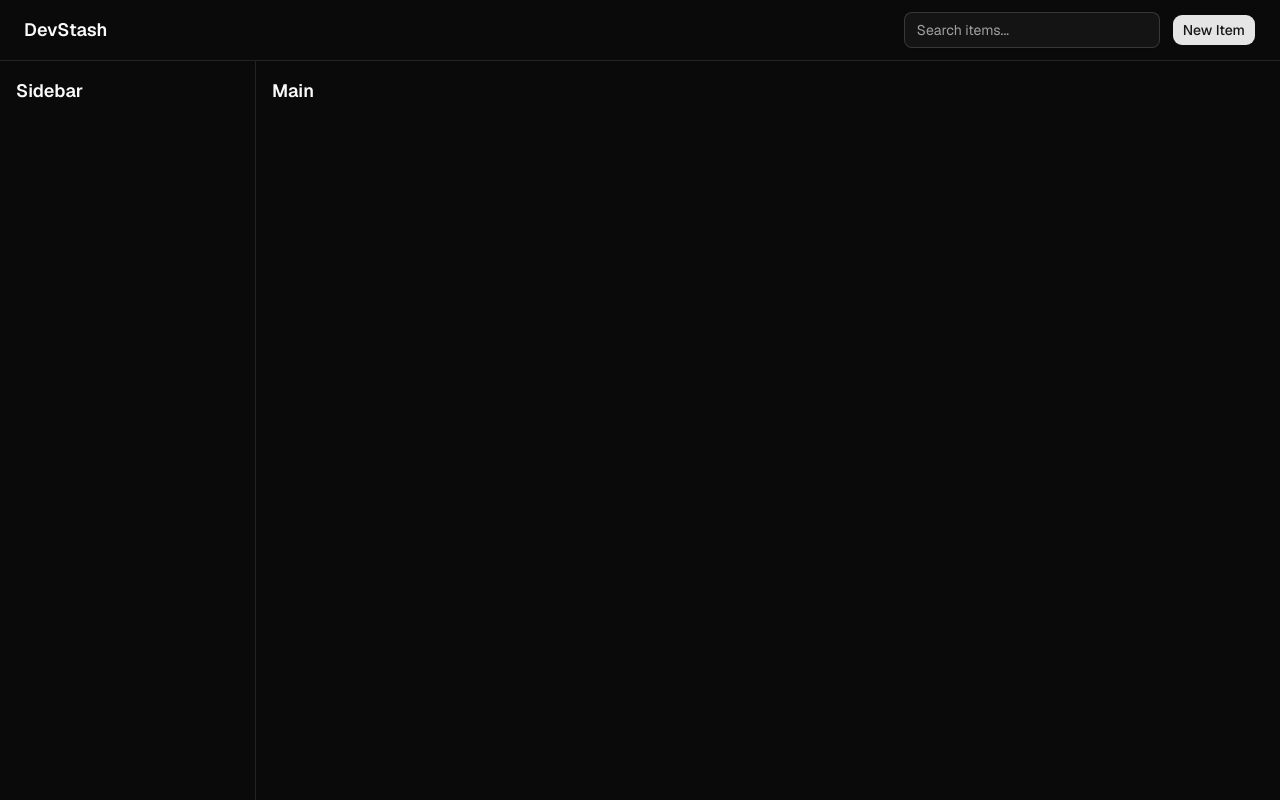
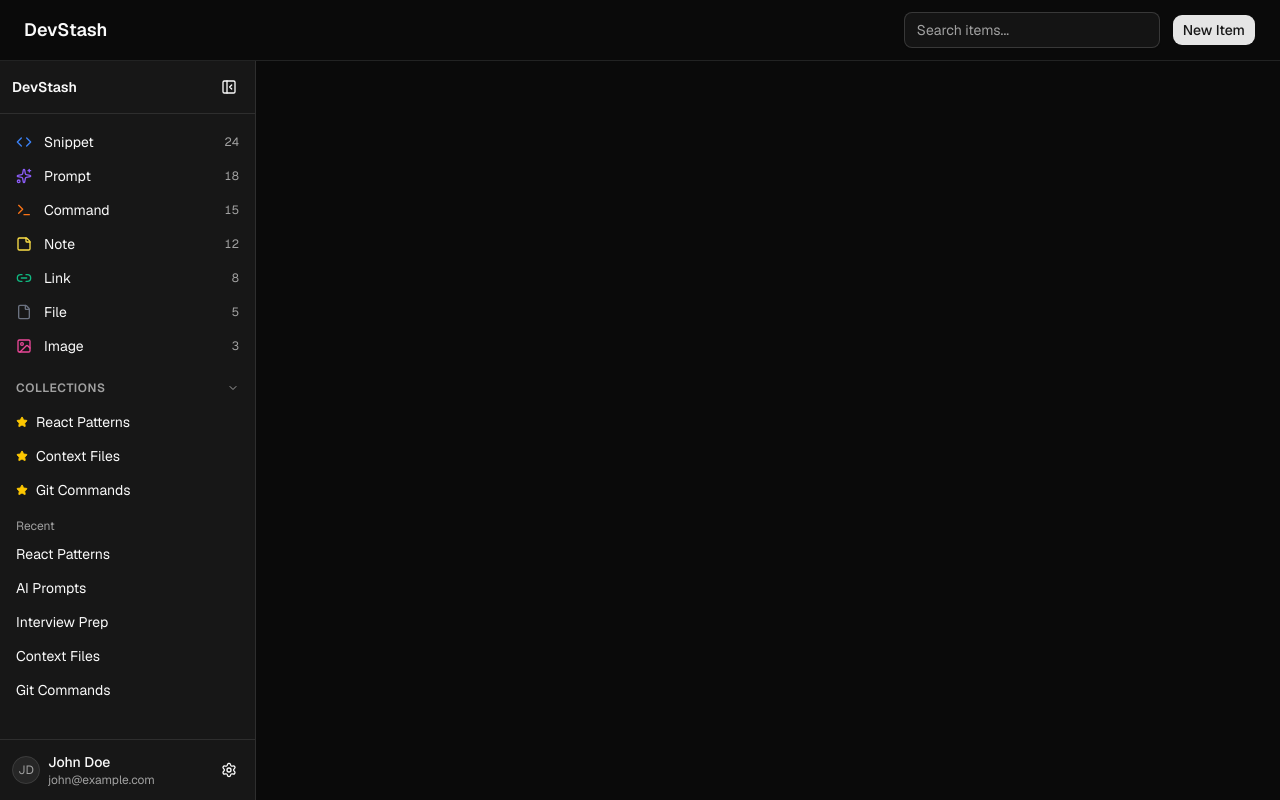
Before and after one commit to kkumaresan/devstash, a Next.js app: page /dashboard in a window 1280 px wide. Built offline with nearby package versions, Linux system fonts and the light colour scheme.

Commit message:
feat: integrate Sidebar and SidebarProvider into dashboard layout

```diff
--- a/src/app/dashboard/layout.tsx
+++ b/src/app/dashboard/layout.tsx
@@ -1,22 +1,22 @@
+import type { ReactNode } from "react";
 import TopBar from "@/components/dashboard/TopBar";
+import Sidebar from "@/components/dashboard/Sidebar";
+import { SidebarProvider } from "@/components/dashboard/SidebarContext";
 
 export default function DashboardLayout({
   children,
 }: {
-  children: React.ReactNode;
+  children: ReactNode;
 }) {
   return (
-    <div className="flex flex-col min-h-screen bg-background text-foreground">
-      <TopBar />
-      <div className="flex flex-1">
-        <aside className="w-64 border-r border-border p-4">
-          <h2 className="text-lg font-semibold">Sidebar</h2>
-        </aside>
-        <main className="flex-1 p-4">
-          <h2 className="text-lg font-semibold">Main</h2>
-          {children}
-        </main>
+    <SidebarProvider>
+      <div className="flex flex-col min-h-screen bg-background text-foreground">
+        <TopBar />
+        <div className="flex flex-1">
+          <Sidebar />
+          <main className="flex-1 p-4 overflow-auto">{children}</main>
+        </div>
       </div>
-    </div>
+    </SidebarProvider>
   );
 }
```
